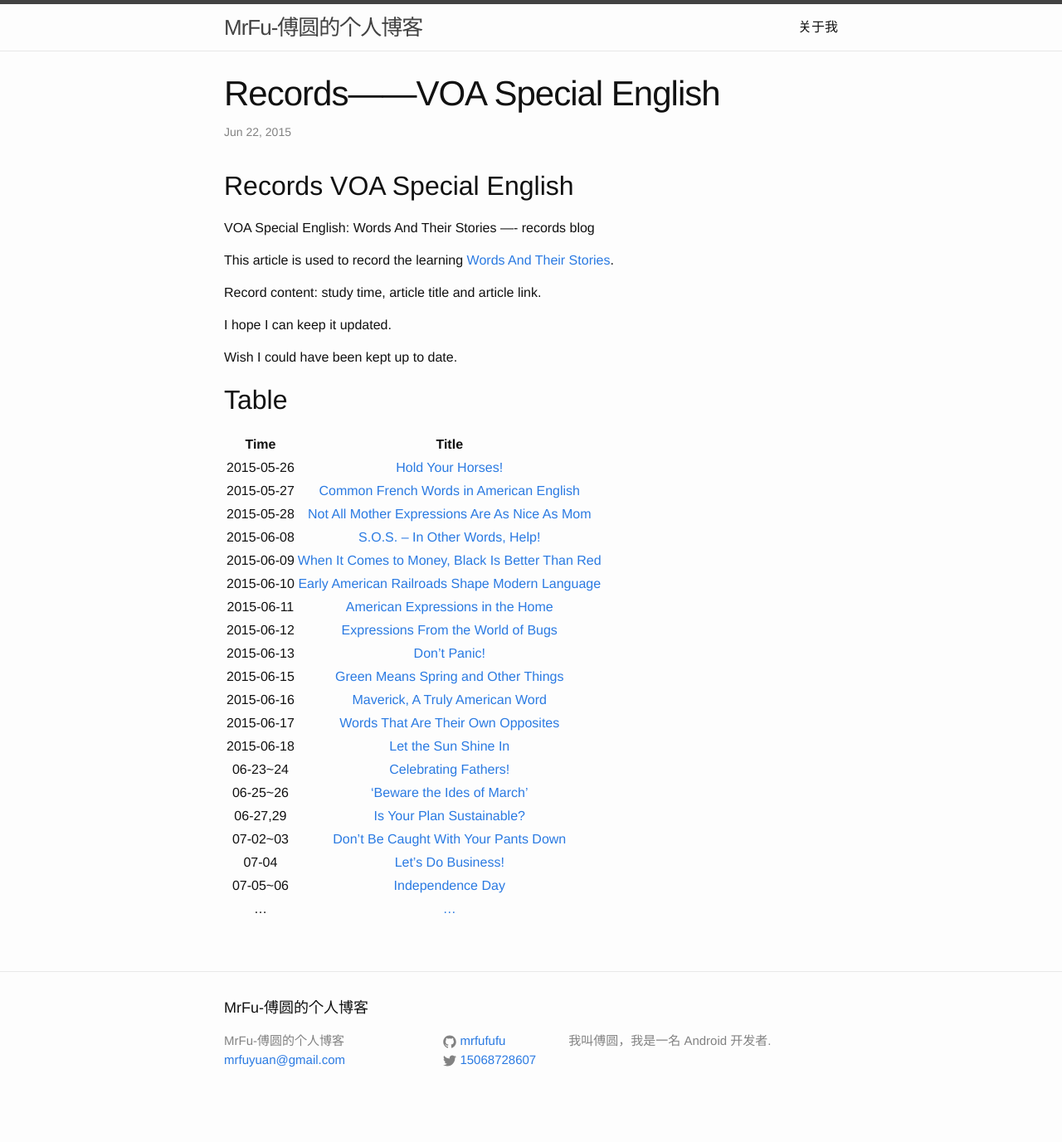
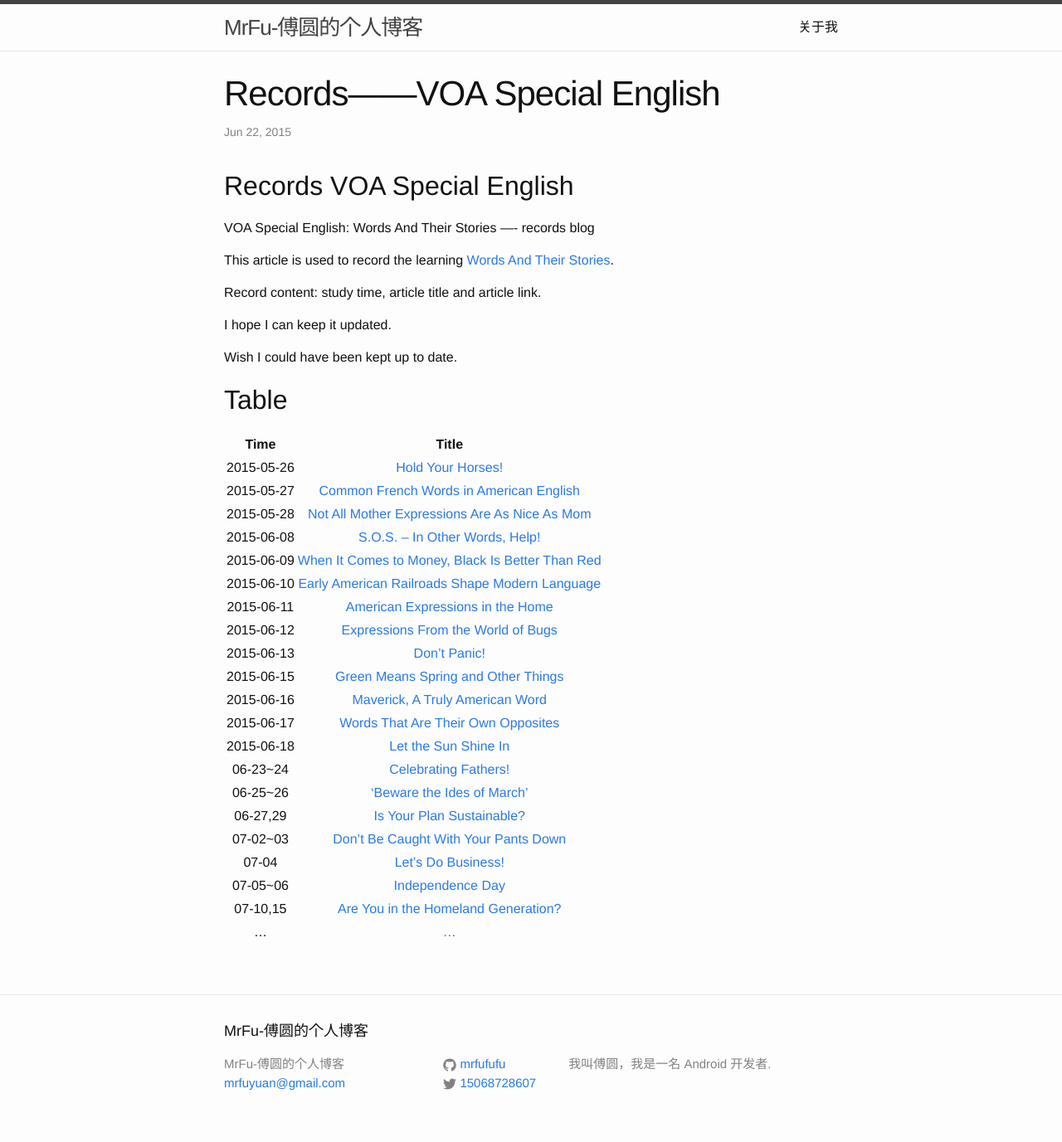
Before and after one commit to MrFuFuFu/mrfufufu.github.io, a Jekyll site: the page built from _posts/2015-06-22-Records-VOA-Special-English.markdown, in a window 1280 px wide. Shown: the whole page at 83% size. Built offline with Jekyll 4.4.1, drawn with Linux system fonts in a browser that asks for light colours; Markdown is read by kramdown in place of the engine named in the settings; before the commit the page ends 1349 px from its top, so only the background shows below that.

Commit message:
modify english

```diff
--- a/_posts/2015-06-22-Records-VOA-Special-English.markdown
+++ b/_posts/2015-06-22-Records-VOA-Special-English.markdown
@@ -41,4 +41,5 @@
 07-02~03   | [Don't Be Caught With Your Pants Down](http://www.51voa.com/VOA_Special_English/dont-be-caught-with-your-pants-down-words-and-their-stories-63656.html)
 07-04      | [Let's Do Business!](http://www.51voa.com/VOA_Special_English/lets-do-business-61200.html)
 07-05~06   | [Independence Day](http://www.51voa.com/VOA_Special_English/indepedence-day-63751.html)
+07-10,15   | [Are You in the Homeland Generation?](http://www.51voa.com/VOA_Special_English/are-you-in-the-homeland-generation-60669.html)
 ...   | [...](...)
```
